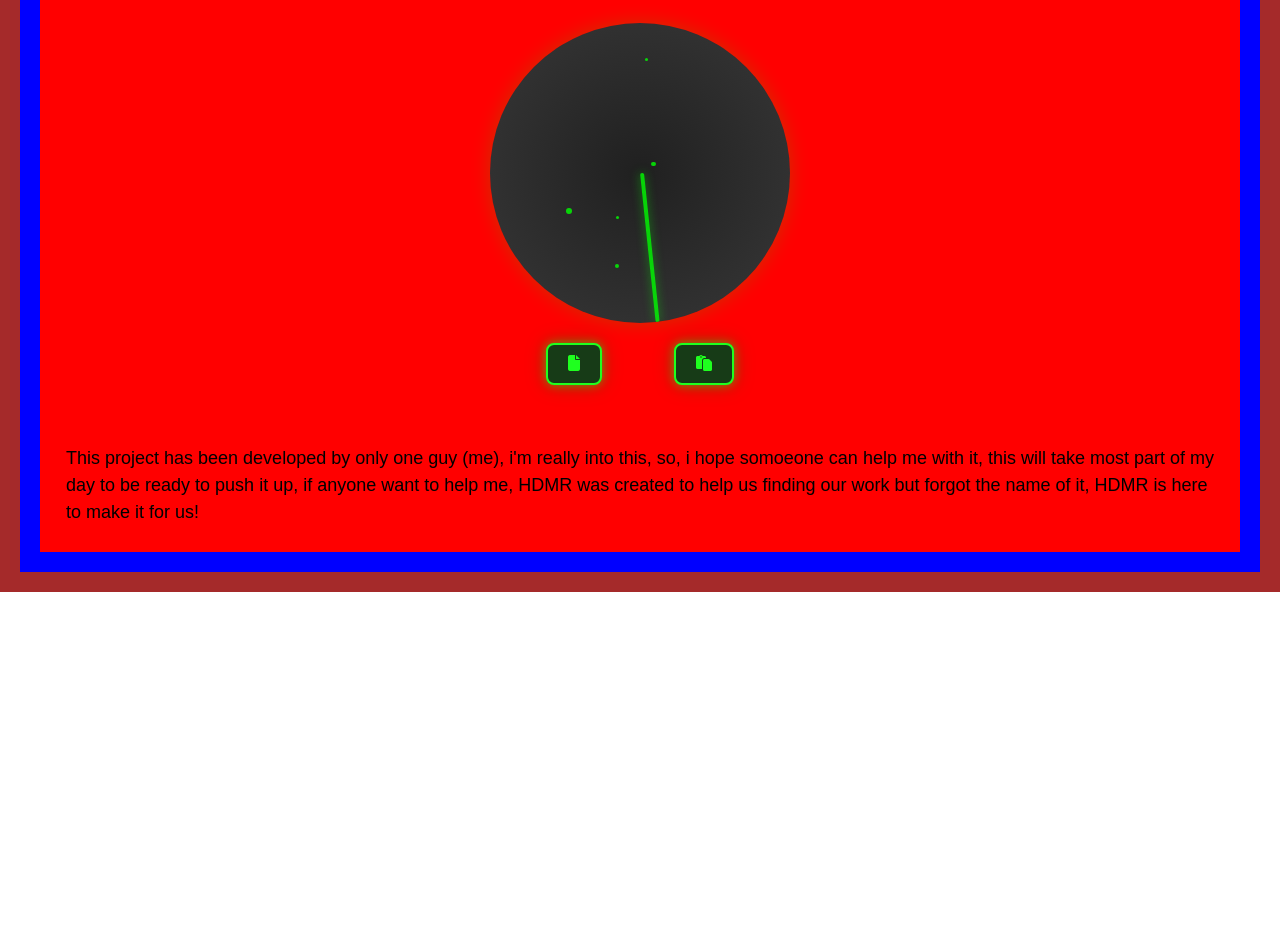
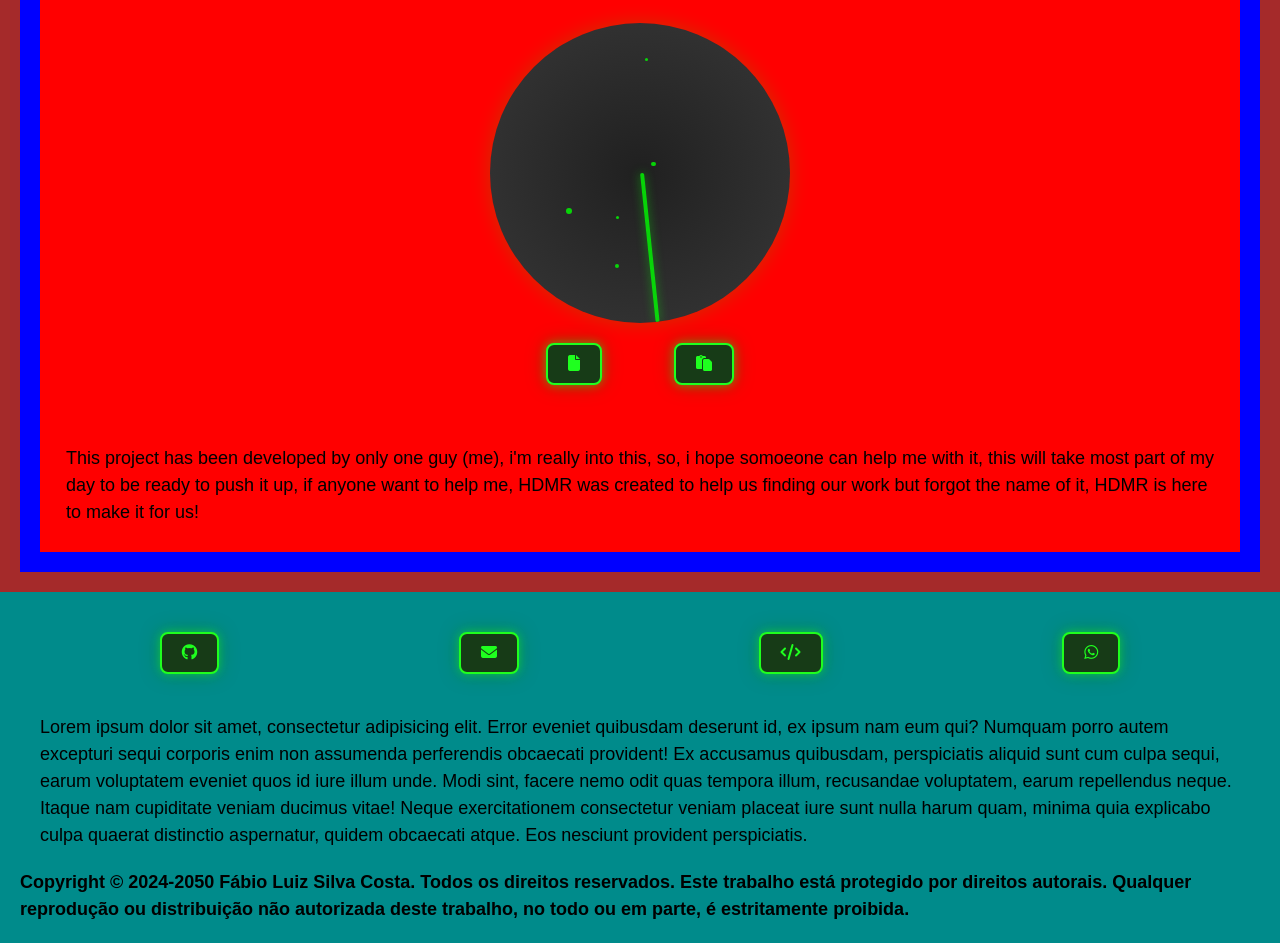
Before and after one commit to Fabio42-sys/H.M.D.R_Project, a website: page index.html in a window 1280 px wide. Shown: the part 973-1916 px from the top of the page. Before the commit the page ends 1565 px from the top, so only its background shows below. Drawn offline with nearby package versions, Linux system fonts and the light colour scheme.

Commit message:
feat: criação do conteudo do footer

```diff
--- /dev/null
+++ b/CSS/footer.css
@@ -0,0 +1,30 @@
+.bottomPoint {
+    background-color: darkcyan;
+    width: 100%;
+    display: flex;
+    flex-direction: column;
+    justify-content: space-around;
+    padding: 20px;
+}
+
+.contact {
+    background-color: darkcyan;
+    width: 100%;
+    display: flex;
+    justify-content: space-around;
+    padding: 20px;
+}
+
+.thanks {
+    width: 100%;
+    padding: 20px;
+}
+
+.thanks p {
+    font-size: 18px;
+}
+
+.ownerRights {
+    font-size: 18px;
+    font-weight: bold;
+}
--- a/index.html
+++ b/index.html
@@ -9,6 +9,7 @@
     <link rel="stylesheet" href="./CSS/header.css">
     <link rel="stylesheet" href="./CSS/main.css">
     <link rel="stylesheet" href="./CSS/scanner.css">
+    <link rel="stylesheet" href="./CSS/footer.css">
     <title>H.D.M.R Project</title>
 </head>
 
@@ -17,7 +18,8 @@
     <header class="highPoint" id="Header">
         <nav class="Hnav">
             <div class="greeting">
-                <p id="wellcome" class="wellcome">Sejam bem vindos ao H.M.D.R seu auxio na hora de guardar e achar tarefas</p>
+                <p id="wellcome" class="wellcome">Sejam bem vindos ao H.M.D.R seu auxio na hora de guardar e achar
+                    tarefas</p>
             </div>
             <div class="icons">
                 <i class="fa-solid fa-user"></i>
@@ -97,13 +99,48 @@
                         </button>
                     </div>
                 </div>
-                <p>This project has been developed by only one guy (me), i'm really into this, so, i hope somoeone can help me with it, this will take most part of my day to be ready to push it up, if anyone want to help me, HDMR was created to help us finding our work but forgot the name of it, HDMR is here to make it for us!</p>
+                <p>This project has been developed by only one guy (me), i'm really into this, so, i hope somoeone can
+                    help me with it, this will take most part of my day to be ready to push it up, if anyone want to
+                    help me, HDMR was created to help us finding our work but forgot the name of it, HDMR is here to
+                    make it for us!</p>
             </div>
         </section>
     </main>
 
     <footer class="bottomPoint" id="Footer">
+        <div class="contact">
+            <button type="button" class="goals">
+                <i class="fa-brands fa-github"></i>
+            </button>
 
+            <button type="button" class="goals">
+                <i class="fa-solid fa-envelope"></i>
+            </button>
+
+            <button type="button" class="goals">
+                <i class="fa-solid fa-code"></i>
+            </button>
+
+            <button type="button" class="goals">
+                <i class="fa-brands fa-whatsapp"></i>
+            </button>
+        </div>
+
+        <div class="thanks">
+            <p>Lorem ipsum dolor sit amet, consectetur adipisicing elit. Error eveniet quibusdam deserunt id, ex ipsum
+                nam eum qui? Numquam porro autem excepturi sequi corporis enim non assumenda perferendis obcaecati
+                provident!
+                Ex accusamus quibusdam, perspiciatis aliquid sunt cum culpa sequi, earum voluptatem eveniet quos id iure
+                illum unde. Modi sint, facere nemo odit quas tempora illum, recusandae voluptatem, earum repellendus
+                neque.
+                Itaque nam cupiditate veniam ducimus vitae! Neque exercitationem consectetur veniam placeat iure sunt
+                nulla harum quam, minima quia explicabo culpa quaerat distinctio aspernatur, quidem obcaecati atque. Eos
+                nesciunt provident perspiciatis.</p>
+        </div>
+
+        <div class="ownerRights">
+            Copyright © 2024-2050 Fábio Luiz Silva Costa. Todos os direitos reservados. Este trabalho está protegido por direitos autorais. Qualquer reprodução ou distribuição não autorizada deste trabalho, no todo ou em parte, é estritamente proibida.
+        </div>
     </footer>
 
     <script src="https://cdnjs.cloudflare.com/ajax/libs/animejs/3.2.2/anime.min.js"></script>
```
